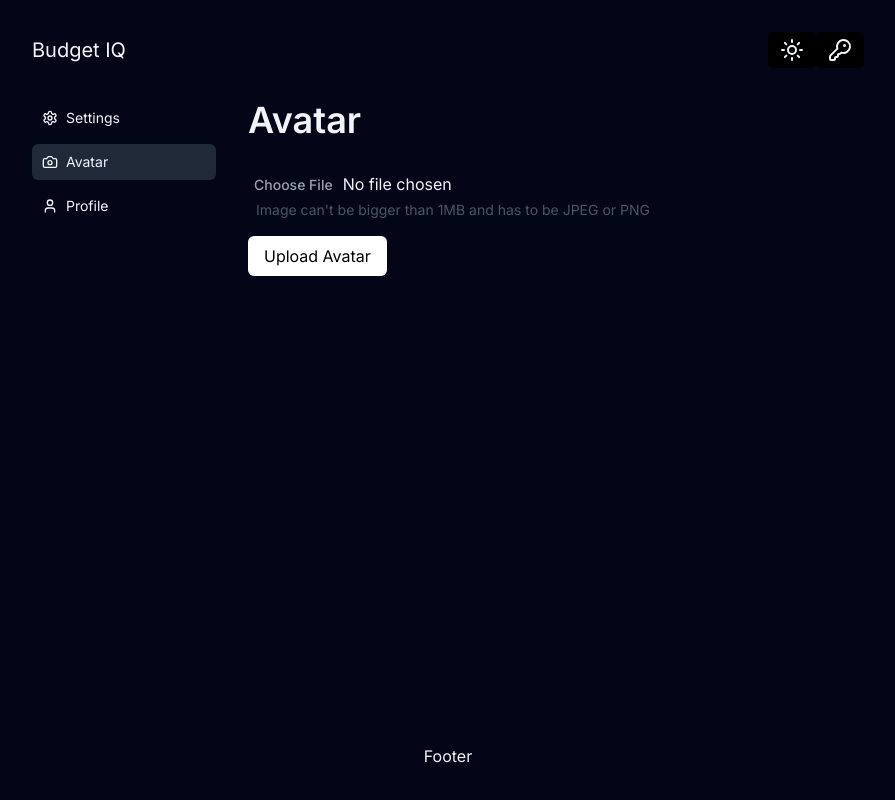
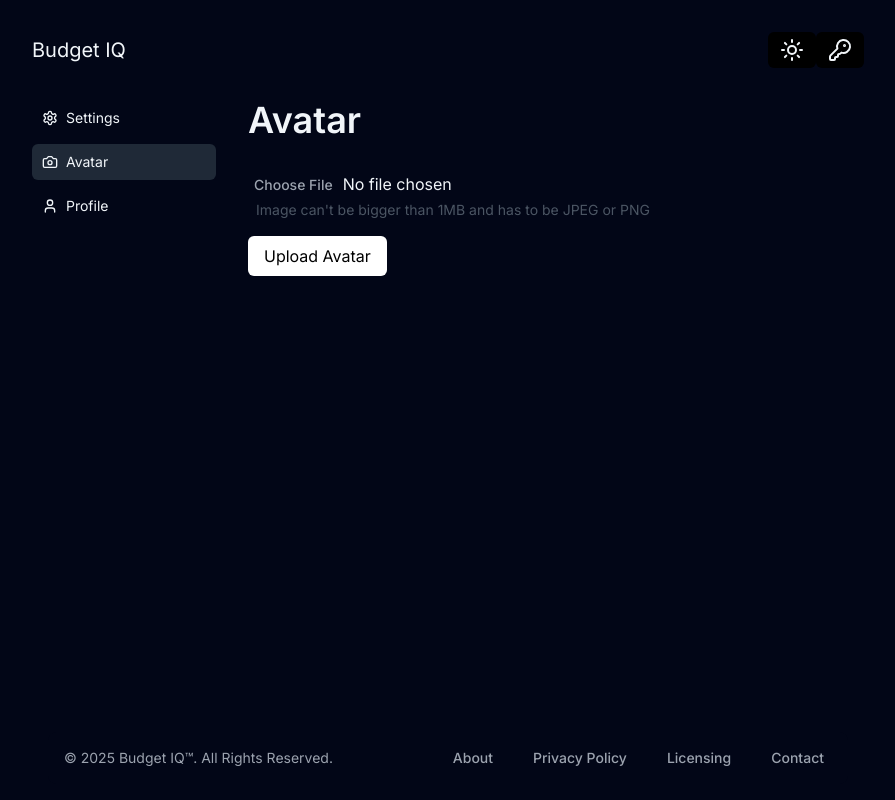
Before and after one commit to slicbutsic/BudgetIQ, a Next.js app: page /dashboard/settings/avatar in a window 1280 px wide. Shown: the whole page, without its empty margins (192-1087 px from the left). Built offline with nearby package versions, Linux system fonts and the light colour scheme; no server answers.

Commit message:
add footer

```diff
--- a/app/dashboard/layout.js
+++ b/app/dashboard/layout.js
@@ -1,11 +1,31 @@
 import PageHeader from "@/components/page-header";
-
 export default function Layout({children}) {
   return (
-    <>
+    <div className="flex flex-col min-h-screen">
       <PageHeader className='my-8' />
-      <main>{children}</main>
-      <footer className="mt-auto text-center py-8">Footer</footer>
-    </>
+      <main className="flex-grow">{children}</main>
+      <footer className="bg-white rounded-lg  m-4 dark:bg-slate-950">
+          <div className="w-full mx-auto max-w-screen-xl p-4 md:flex md:items-center md:justify-between">
+          <span className="text-sm text-gray-500 sm:text-center dark:text-gray-400">
+            © {new Date().getFullYear()} <a href="/" className="hover:underline ">Budget IQ™</a>. All Rights Reserved.
+          </span>
+          <ul className="flex flex-wrap items-center mt-3 text-sm font-medium text-gray-500 dark:text-gray-400 sm:mt-0">
+            <li>
+                <a href="#" className="hover:bg-gray-200 dark:hover:bg-gray-500 me-4 md:me-6 p-2 rounded-sm text-md">About</a>
+            </li>
+            <li>
+                <a href="#" className="hover:bg-gray-200 dark:hover:bg-gray-500 me-4 md:me-6 p-2 rounded-sm text-md">Privacy Policy</a>
+            </li>
+            <li>
+                <a href="#" className="hover:bg-gray-200 dark:hover:bg-gray-500 me-4 md:me-6 p-2 rounded-sm text-md">Licensing</a>
+            </li>
+            <li>
+                <a href="#" className="hover:bg-gray-200 dark:hover:bg-gray-500 p-2 rounded-sm text-md">Contact</a>
+            </li>
+          </ul>
+          </div>
+      </footer>
+
+    </div>
   );
 }
```
